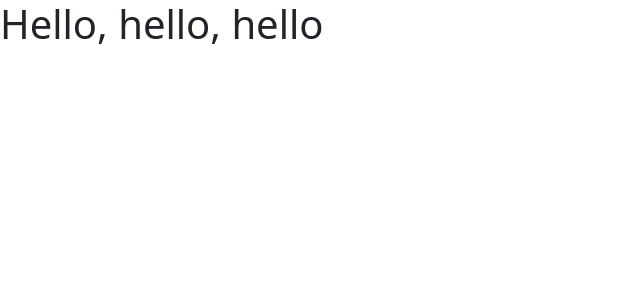
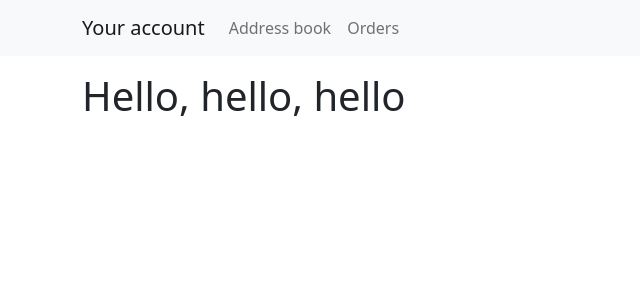
Before and after one commit to Frodigo/react-router-tutorial, a React (Create React App) app: page / in a window 1280 px wide. Shown: the top 300 px of the page, without its empty margins (0-640 px from the left). Built offline with nearby package versions, Linux system fonts and the light colour scheme.

Commit message:
Add Navigation and links

```diff
--- a/src/App.js
+++ b/src/App.js
@@ -1,8 +1,26 @@
 import React from "react";
+import { NavLink } from "react-router-dom";
+import { Navbar, Container, Nav } from 'react-bootstrap'
 
 export const App = () => {
   return <>
-    <h1>Hello, hello, hello</h1>
+    <Navbar bg="light" expand="lg">
+      <Container>
+        <Navbar.Brand>
+          <NavLink to="/" style={{textDecoration: 'none', color: 'inherit'}}>Your account</NavLink>
+        </Navbar.Brand>
+        <Navbar.Toggle aria-controls="basic-navbar-nav" />
+        <Navbar.Collapse id="basic-navbar-nav">
+          <Nav className="me-auto">
+            <NavLink to="/address" className="nav-link">Address book</NavLink>
+            <NavLink to="/orders" className="nav-link">Orders</NavLink>
+          </Nav>
+        </Navbar.Collapse>
+      </Container>
+    </Navbar>
+    <Container className="mt-3">
+      <h1>Hello, hello, hello</h1>
+    </Container>
   </>
 }
 
```
